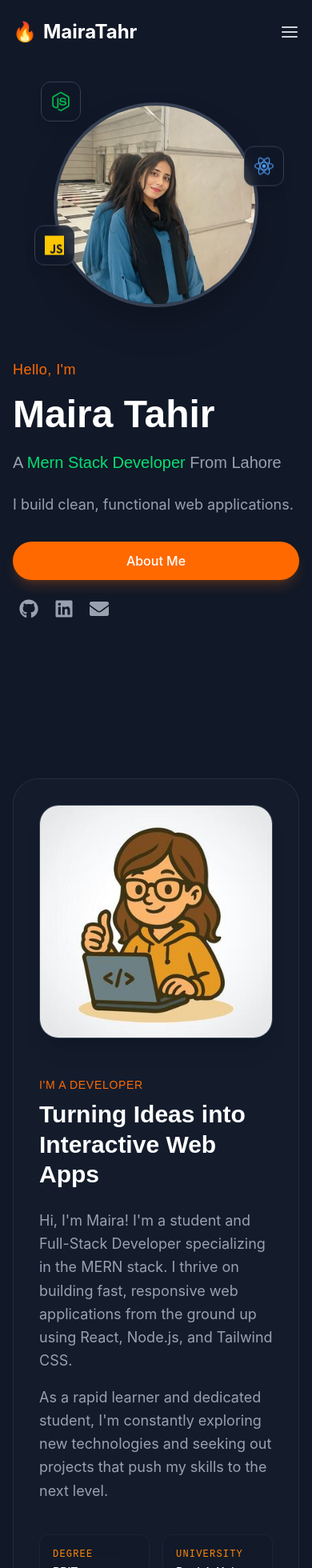
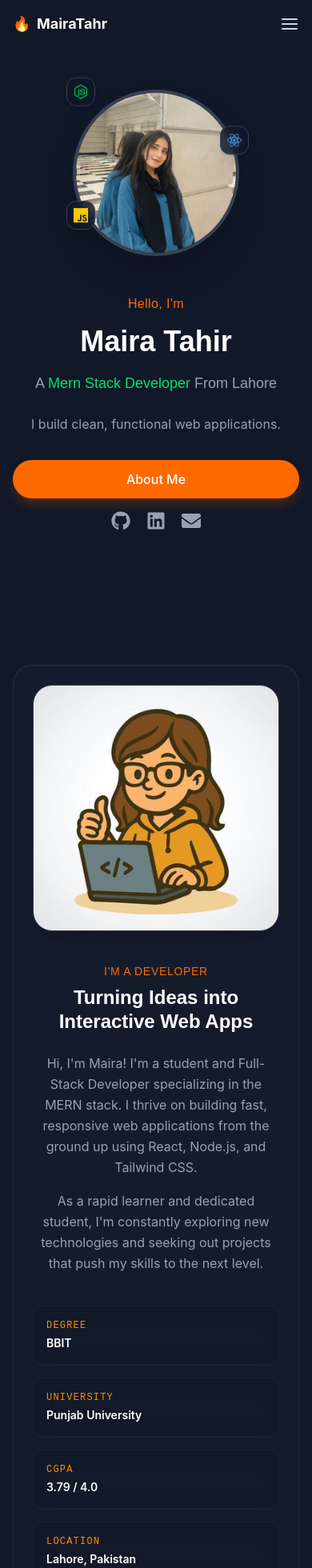
Before and after one commit to maira32/react-portfolio, a React (Vite) app: page / in a window 390 px wide. Shown: the top 1960 px of the page at 80% size. Built offline with nearby package versions, Linux system fonts and the light colour scheme.

Commit message:
final responsive check

```diff
--- a/src/components/About.jsx
+++ b/src/components/About.jsx
@@ -8,10 +8,10 @@ const personalInfo = [
 
 const About = () => {
   return (
-    <section id="about" className="py-20 px-4 sm:px-6 lg:px-8 max-w-7xl mx-auto">
-      <div className="bg-gray-800/30 rounded-[2rem] p-8 md:p-16 border border-gray-700/50 flex flex-col lg:flex-row items-center gap-12 lg:gap-20">
+    <section id="about" className="py-16 sm:py-20 px-4 sm:px-6 lg:px-8 max-w-7xl mx-auto">
+      <div className="bg-gray-800/30 rounded-[1.5rem] sm:rounded-[2rem] p-6 sm:p-8 md:p-16 border border-gray-700/50 flex flex-col lg:flex-row items-center gap-10 sm:gap-12 lg:gap-20">
 
-        <div className="w-full lg:w-5/12">
+        <div className="w-full max-w-xs sm:max-w-sm lg:max-w-none lg:w-5/12">
          <img
   src="/img2.jpg"
   alt="About Me"
@@ -19,30 +19,30 @@ const About = () => {
 />
         </div>
 
-        <div className="w-full lg:w-7/12">
+        <div className="w-full lg:w-7/12 text-center lg:text-left">
           <h4 className="text-orange-500 font-medium mb-2 tracking-wider uppercase text-sm">I'm a Developer</h4>
-          <h2 className="text-3xl md:text-5xl font-bold text-white mb-6 leading-tight">
+          <h2 className="text-2xl sm:text-3xl md:text-5xl font-bold text-white mb-6 leading-tight">
             Turning Ideas into Interactive Web Apps
           </h2>
 
-          <div className="space-y-4 text-gray-400 text-lg leading-relaxed">
+          <div className="space-y-4 text-gray-400 text-base sm:text-lg leading-relaxed">
             <p>
             Hi, I'm Maira! I'm a student and Full-Stack Developer specializing in the MERN stack. I thrive on building fast, responsive web applications from the ground up using React, Node.js, and Tailwind CSS.
             </p>
             <p>
 As a rapid learner and dedicated student, I'm constantly exploring new technologies and seeking out projects that push my skills to the next level.            </p>
           </div>
-<div className="mt-10 grid grid-cols-2 md:grid-cols-3 gap-4">
+<div className="mt-10 grid grid-cols-1 sm:grid-cols-2 md:grid-cols-3 gap-4">
   {personalInfo.map((info) => (
     <div
       key={info.label}
-      className="glass p-4 rounded-xl border border-gray-700/50 hover:border-cyan-400/50 hover:-translate-y-1 transition-all duration-300 overflow-hidden"
+      className="glass p-4 rounded-xl border border-gray-700/50 hover:border-cyan-400/50 hover:-translate-y-1 transition-all duration-300 overflow-hidden text-left"
     >
       <p className="font-mono text-xs text-orange-400 uppercase tracking-widest mb-1 truncate block">
         {info.label}
       </p>
 
-      <p className="font-body text-white font-semibold text-sm sm:text break-all">
+      <p className="font-body text-white font-semibold text-sm sm:text break-words">
         {info.value}
       </p>
     </div>
--- a/src/components/Footer.jsx
+++ b/src/components/Footer.jsx
@@ -1,7 +1,7 @@
 const Footer = () => {
   return (
-    <footer className="py-8 text-center border-t border-gray-800 mt-10 bg-gray-900">
-      <p className="text-gray-500 text-sm">
+    <footer className="py-6 sm:py-8 px-4 text-center border-t border-gray-800 mt-10 bg-gray-900">
+      <p className="text-gray-500 text-xs sm:text-sm">
         © {new Date().getFullYear()} Maira Tahir. All rights reserved.
       </p>
     </footer>
--- a/src/components/Hero.jsx
+++ b/src/components/Hero.jsx
@@ -2,22 +2,22 @@ import { FaGithub, FaLinkedin, FaEnvelope } from 'react-icons/fa';
 import { SiNodedotjs, SiReact, SiLinux, SiJavascript } from 'react-icons/si';
 const Hero = () => {
   return (
-    <section id="home" className="pt-32 pb-20 md:pt-48 md:pb-32 px-4 sm:px-6 lg:px-8 max-w-7xl mx-auto flex flex-col-reverse md:flex-row items-center justify-between min-h-screen">
+    <section id="home" className="pt-28 pb-16 sm:pt-32 sm:pb-20 md:pt-40 md:pb-24 lg:pt-48 lg:pb-32 px-4 sm:px-6 lg:px-8 max-w-7xl mx-auto flex flex-col-reverse md:flex-row items-center justify-center md:justify-between gap-12 md:gap-8 lg:gap-0">
 
-      <div className="w-full md:w-1/2 mt-16 md:mt-0 z-10 relative">
-        <h2 className="text-orange-500 font-medium text-lg md:text-xl mb-3 tracking-wide">Hello, I'm</h2>
-        <h1 className="text-5xl md:text-7xl font-bold text-white mb-4 leading-tight">
+      <div className="w-full md:w-1/2 z-10 relative text-center md:text-left">
+        <h2 className="text-orange-500 font-medium text-base sm:text-lg md:text-xl mb-3 tracking-wide">Hello, I'm</h2>
+        <h1 className="text-4xl sm:text-5xl md:text-7xl font-bold text-white mb-4 leading-tight">
           Maira Tahir
         </h1>
-        <h3 className="text-xl md:text-2xl text-gray-400 mb-6 font-light">
+        <h3 className="text-lg sm:text-xl md:text-2xl text-gray-400 mb-6 font-light">
           A <span className="text-green-400 font-medium">Mern Stack Developer</span> From
            {' '}Lahore
         </h3>
-        <p className="text-gray-400 text-lg mb-8 max-w-lg leading-relaxed">
+        <p className="text-gray-400 text-base sm:text-lg mb-8 max-w-lg mx-auto md:mx-0 leading-relaxed">
          I build clean, functional web applications.
         </p>
 
-        <div className="flex flex-col sm:flex-row items-start sm:items-center gap-6 mb-10">
+        <div className="flex flex-col sm:flex-row items-center md:items-center gap-4 sm:gap-6 mb-10">
           <a href="#about" className="bg-orange-500 hover:bg-orange-600 text-white px-8 py-3 rounded-full font-medium transition-all duration-300 shadow-lg shadow-orange-500/20 w-full sm:w-auto text-center">
             About Me
           </a>
@@ -31,23 +31,23 @@ const Hero = () => {
 
       <div className="w-full md:w-1/2 relative flex justify-center items-center">
 
-        <div className="relative w-64 h-64 md:w-80 md:h-80 xl:w-96 xl:h-96">
+        <div className="relative w-52 h-52 sm:w-72 sm:h-72 md:w-80 md:h-80 xl:w-96 xl:h-96">
            <img
   src="/pic.png"
   alt="Maira Tahir"
   className="w-full h-full object-cover rounded-full border-4 border-gray-700 overflow-hidden shadow-2xl"
 />
 
-<div className="absolute -top-4 -left-4 bg-gray-900/80 backdrop-blur p-3 rounded-xl shadow-lg border border-gray-700 animate-[bounce_3s_infinite]">
-  <SiNodedotjs className="text-green-500 text-2xl" />
+<div className="absolute -top-2 -left-2 sm:-top-4 sm:-left-4 bg-gray-900/80 backdrop-blur p-2 sm:p-3 rounded-xl shadow-lg border border-gray-700 animate-[bounce_3s_infinite]">
+  <SiNodedotjs className="text-green-500 text-lg sm:text-2xl" />
 </div>
 
-<div className="absolute top-1/4 -right-8 bg-gray-900/80 backdrop-blur p-3 rounded-xl shadow-lg border border-gray-700 animate-[bounce_4s_infinite]">
-  <SiReact className="text-blue-400 text-2xl" />
+<div className="absolute top-1/4 -right-3 sm:-right-8 bg-gray-900/80 backdrop-blur p-2 sm:p-3 rounded-xl shadow-lg border border-gray-700 animate-[bounce_4s_infinite]">
+  <SiReact className="text-blue-400 text-lg sm:text-2xl" />
 </div>
 
-<div className="absolute bottom-10 -left-6 bg-gray-900/80 backdrop-blur p-3 rounded-xl shadow-lg border border-gray-700 animate-[bounce_3.5s_infinite]">
-  <SiJavascript className="text-yellow-400 text-2xl" />
+<div className="absolute bottom-6 -left-2 sm:bottom-10 sm:-left-6 bg-gray-900/80 backdrop-blur p-2 sm:p-3 rounded-xl shadow-lg border border-gray-700 animate-[bounce_3.5s_infinite]">
+  <SiJavascript className="text-yellow-400 text-lg sm:text-2xl" />
 </div>
         </div>
       </div>
--- a/src/components/Login.jsx
+++ b/src/components/Login.jsx
@@ -57,13 +57,13 @@ localStorage.setItem('portfolio_user', JSON.stringify(data.user));
   };
 
   return (
-    <div className="min-h-screen flex flex-col items-center justify-center px-4 relative">
-      <button onClick={() => setPage('home')} className="inline-block mb-8 md:mb-0 md:absolute top-8 left-8 border border-orange-500 text-orange-500 hover:bg-orange-500 hover:text-white px-5 py-2 rounded-full transition-all duration-300 text-sm font-medium">
+    <div className="min-h-screen flex flex-col items-center justify-center px-4 py-16 sm:py-4 relative">
+      <button onClick={() => setPage('home')} className="inline-block mb-8 md:mb-0 md:absolute top-8 left-4 sm:left-8 border border-orange-500 text-orange-500 hover:bg-orange-500 hover:text-white px-5 py-2 rounded-full transition-all duration-300 text-sm font-medium">
         ← Back to Portfolio
       </button>
 
-      <div className="bg-gray-800/50 p-8 rounded-2xl border border-gray-700 w-full max-w-md shadow-2xl">
-        <h2 className="text-3xl font-bold text-white mb-6 text-center">Welcome Back</h2>
+      <div className="bg-gray-800/50 p-6 sm:p-8 rounded-2xl border border-gray-700 w-full max-w-md shadow-2xl">
+        <h2 className="text-2xl sm:text-3xl font-bold text-white mb-6 text-center">Welcome Back</h2>
 
         {apiError && (
           <div className="bg-red-500/10 border border-red-500 text-red-500 p-3 rounded-lg text-sm mb-4 text-center">
@@ -74,14 +74,14 @@ localStorage.setItem('portfolio_user', JSON.stringify(data.user));
         <form onSubmit={handleSubmit} className="space-y-4">
           <div>
             <label className="block text-gray-400 text-sm font-medium mb-2">Email</label>
-            <input type="email" placeholder='Email' value={formData.email} onChange={(e) => setFormData({...formData, email: e.target.value})}
+            <input type="email" placeholder='Email' autoComplete="off" value={formData.email} onChange={(e) => setFormData({...formData, email: e.target.value})}
               className={`w-full bg-gray-900 text-white px-4 py-3 rounded-lg border focus:outline-none focus:ring-2 transition-colors ${errors.email ? 'border-red-500 focus:ring-red-500' : 'border-gray-700 focus:border-orange-500 focus:ring-orange-500/50'}`} />
             {errors.email && <p className="text-red-500 text-xs mt-1">{errors.email}</p>}
           </div>
 
           <div>
             <label className="block text-gray-400 text-sm font-medium mb-2">Password</label>
-            <input type="password" placeholder="Password" value={formData.password} onChange={(e) => setFormData({...formData, password: e.target.value})}
+            <input type="password" placeholder="Password" autoComplete="new-password" value={formData.password} onChange={(e) => setFormData({...formData, password: e.target.value})}
               className={`w-full bg-gray-900 text-white px-4 py-3 rounded-lg border focus:outline-none focus:ring-2 transition-colors ${errors.password ? 'border-red-500 focus:ring-red-500' : 'border-gray-700 focus:border-orange-500 focus:ring-orange-500/50'}`} />
             {errors.password && <p className="text-red-500 text-xs mt-1">{errors.password}</p>}
           </div>
--- a/src/components/Navbar.jsx
+++ b/src/components/Navbar.jsx
@@ -27,39 +27,39 @@ const Navbar = ({ setPage }) => {
   };
 
   return (
-    <nav className={`fixed w-full z-50 transition-all duration-300 ${isScrolled ? 'bg-gray-900/95 backdrop-blur-sm py-4 shadow-lg border-b border-gray-800' : 'bg-transparent py-6'}`}>
+    <nav className={`fixed w-full z-50 transition-all duration-300 ${isScrolled ? 'bg-gray-900/95 backdrop-blur-sm py-3 sm:py-4 shadow-lg border-b border-gray-800' : 'bg-transparent py-4 sm:py-6'}`}>
       <div className="max-w-7xl mx-auto px-4 sm:px-6 lg:px-8">
         <div className="flex justify-between items-center">
 
-          <div className="flex-shrink-0">
-            <a href="#home" onClick={handleNavClick} className="text-2xl font-bold text-white flex items-center gap-2 cursor-pointer">
-              <span className="text-orange-500">🔥</span>
-              MairaTahr
+          <div className="min-w-0 flex-1 mr-2 md:flex-shrink-0 md:flex-none">
+            <a href="#home" onClick={handleNavClick} className="text-lg sm:text-xl md:text-2xl font-bold text-white flex items-center gap-2 cursor-pointer truncate">
+              <span className="text-orange-500 shrink-0">🔥</span>
+              <span className="truncate">MairaTahr</span>
             </a>
           </div>
 
-          <div className="hidden md:flex items-center space-x-6 lg:space-x-8">
+          <div className="hidden md:flex items-center space-x-4 lg:space-x-8">
             {navLinks.map((link) => (
               <a key={link.name} href={link.href} onClick={handleNavClick} className="text-gray-300 hover:text-orange-500 transition-colors text-sm font-medium">
                 {link.name}
               </a>
             ))}
 
-            <a href="/Resume.pdf" className="border border-orange-500 text-orange-500 hover:bg-orange-500 hover:text-white px-5 py-2 rounded-full transition-all duration-300 text-sm font-medium">
+            <a href="/Resume.pdf" className="border border-orange-500 text-orange-500 hover:bg-orange-500 hover:text-white px-4 lg:px-5 py-2 rounded-full transition-all duration-300 text-sm font-medium whitespace-nowrap">
               Download CV
             </a>
 
-            <div className="flex items-center space-x-4 border-l border-gray-700 pl-6 ml-2">
+            <div className="flex items-center space-x-3 lg:space-x-4 border-l border-gray-700 pl-4 lg:pl-6 ml-1 lg:ml-2">
               <button onClick={() => setPage('login')} className="text-gray-300 hover:text-white transition-colors text-sm font-medium">
                 Login
               </button>
-              <button onClick={() => setPage('signup')} className="bg-orange-500 hover:bg-orange-600 text-white px-5 py-2 rounded-full transition-all duration-300 text-sm font-medium">
+              <button onClick={() => setPage('signup')} className="bg-orange-500 hover:bg-orange-600 text-white px-4 lg:px-5 py-2 rounded-full transition-all duration-300 text-sm font-medium whitespace-nowrap">
                 Sign Up
               </button>
             </div>
           </div>
 
-          <div className="md:hidden flex items-center">
+          <div className="md:hidden flex items-center shrink-0">
             <button onClick={() => setIsMobileMenuOpen(!isMobileMenuOpen)} className="text-gray-300 hover:text-white focus:outline-none">
               {isMobileMenuOpen ? <FiX size={24} /> : <FiMenu size={24} />}
             </button>
@@ -68,7 +68,7 @@ const Navbar = ({ setPage }) => {
       </div>
 
       {isMobileMenuOpen && (
-        <div className="md:hidden bg-gray-900 absolute w-full shadow-xl border-b border-gray-800">
+        <div className="md:hidden bg-gray-900 absolute w-full shadow-xl border-b border-gray-800 max-h-[calc(100vh-4rem)] overflow-y-auto">
           <div className="px-4 pt-2 pb-6 space-y-2">
             {navLinks.map((link) => (
               <a key={link.name} href={link.href} onClick={handleNavClick} className="block px-3 py-3 text-base font-medium text-gray-300 hover:text-orange-500 hover:bg-gray-800 rounded-md">
--- a/src/components/Projects.jsx
+++ b/src/components/Projects.jsx
@@ -1,7 +1,7 @@
 import { FaGithub, FaExternalLinkAlt } from 'react-icons/fa';
 
 const ProjectCard = ({ title, description, tech, liveUrl, githubUrl, image }) => (  <div className="bg-gray-800/30 rounded-2xl overflow-hidden border border-gray-700/50 hover:border-orange-500/50 transition-all duration-300 group flex flex-col h-full shadow-lg">
-    <div className="relative overflow-hidden h-56">
+    <div className="relative overflow-hidden h-48 sm:h-56">
       <img
   src={image}
   alt="Project preview"
@@ -9,8 +9,8 @@ const ProjectCard = ({ title, description, tech, liveUrl, githubUrl, image }) =>
 />
     </div>
 
-    <div className="p-6 flex flex-col flex-grow">
-      <h3 className="text-2xl font-bold text-white mb-3">{title}</h3>
+    <div className="p-5 sm:p-6 flex flex-col flex-grow">
+      <h3 className="text-xl sm:text-2xl font-bold text-white mb-3">{title}</h3>
       <p className="text-gray-400 text-sm mb-6 flex-grow leading-relaxed">
         {description}
       </p>
@@ -23,7 +23,7 @@ const ProjectCard = ({ title, description, tech, liveUrl, githubUrl, image }) =>
         ))}
       </div>
 
-      <div className="flex gap-4 mt-auto">
+      <div className="flex flex-col sm:flex-row gap-3 sm:gap-4 mt-auto">
         <a href={liveUrl} target="_blank" rel="noopener noreferrer" className="flex-1 flex items-center justify-center gap-2 bg-orange-500 hover:bg-orange-600 text-white py-2.5 rounded-xl text-sm font-medium transition-colors">
           <FaExternalLinkAlt size={12} /> Live Demo
         </a>
@@ -64,13 +64,13 @@ const Projects = () => {
   ];
 
   return (
-    <section id="projects" className="py-20 px-4 sm:px-6 lg:px-8 max-w-7xl mx-auto">
-      <div className="text-center mb-16">
+    <section id="projects" className="py-16 sm:py-20 px-4 sm:px-6 lg:px-8 max-w-7xl mx-auto">
+      <div className="text-center mb-12 sm:mb-16">
         <h4 className="text-orange-500 font-medium mb-2 tracking-wider uppercase text-sm">Portfolio</h4>
-        <h2 className="text-3xl md:text-5xl font-bold text-white">My Work</h2>
+        <h2 className="text-2xl sm:text-3xl md:text-5xl font-bold text-white">My Work</h2>
       </div>
 
-      <div className="grid grid-cols-1 md:grid-cols-2 lg:grid-cols-3 gap-8">
+      <div className="grid grid-cols-1 md:grid-cols-2 lg:grid-cols-3 gap-6 sm:gap-8">
         {projectsData.map((project, index) => (
           <ProjectCard key={index} {...project} />
         ))}
--- a/src/components/Signup.jsx
+++ b/src/components/Signup.jsx
@@ -61,13 +61,13 @@ const Signup = ({ setPage }) => {
   };
 
   return (
-    <div className="min-h-screen flex flex-col items-center justify-center px-4 relative">
-      <button onClick={() => setPage('home')} className="inline-block mb-8 md:mb-0 md:absolute top-8 left-8 border border-orange-500 text-orange-500 hover:bg-orange-500 hover:text-white px-5 py-2 rounded-full transition-all duration-300 text-sm font-medium">
+    <div className="min-h-screen flex flex-col items-center justify-center px-4 py-16 sm:py-4 relative">
+      <button onClick={() => setPage('home')} className="inline-block mb-8 md:mb-0 md:absolute top-8 left-4 sm:left-8 border border-orange-500 text-orange-500 hover:bg-orange-500 hover:text-white px-5 py-2 rounded-full transition-all duration-300 text-sm font-medium">
         ← Back to Portfolio
       </button>
 
-      <div className="bg-gray-800/50 p-8 rounded-2xl border border-gray-700 w-full max-w-md shadow-2xl">
-        <h2 className="text-3xl font-bold text-white mb-6 text-center">Create Account</h2>
+      <div className="bg-gray-800/50 p-6 sm:p-8 rounded-2xl border border-gray-700 w-full max-w-md shadow-2xl">
+        <h2 className="text-2xl sm:text-3xl font-bold text-white mb-6 text-center">Create Account</h2>
 
         {apiError && <div className="bg-red-500/10 border border-red-500 text-red-500 p-3 rounded-lg text-sm mb-4 text-center">{apiError}</div>}
         {apiSuccess && <div className="bg-green-500/10 border border-green-500 text-green-500 p-3 rounded-lg text-sm mb-4 text-center">{apiSuccess}</div>}
@@ -75,28 +75,28 @@ const Signup = ({ setPage }) => {
         <form onSubmit={handleSubmit} className="space-y-4">
           <div>
             <label className="block text-gray-400 text-sm font-medium mb-2">Name</label>
-            <input type="text" placeholder='Full Name' onChange={(e) => setFormData({...formData, name: e.target.value})}
+            <input type="text" placeholder='Full Name' autoComplete="off" onChange={(e) => setFormData({...formData, name: e.target.value})}
               className={`w-full bg-gray-900 text-white px-4 py-3 rounded-lg border focus:outline-none ${errors.name ? 'border-red-500' : 'border-gray-700 focus:border-orange-500'}`} />
             {errors.name && <p className="text-red-500 text-xs mt-1">{errors.name}</p>}
           </div>
 
           <div>
             <label className="block text-gray-400 text-sm font-medium mb-2">Email</label>
-            <input type="email" placeholder='Email' onChange={(e) => setFormData({...formData, email: e.target.value})}
+            <input type="email" placeholder='Email' autoComplete="off" onChange={(e) => setFormData({...formData, email: e.target.value})}
               className={`w-full bg-gray-900 text-white px-4 py-3 rounded-lg border focus:outline-none ${errors.email ? 'border-red-500' : 'border-gray-700 focus:border-orange-500'}`} />
             {errors.email && <p className="text-red-500 text-xs mt-1">{errors.email}</p>}
           </div>
 
           <div>
             <label className="block text-gray-400 text-sm font-medium mb-2">Password</label>
-            <input type="password" placeholder='Password' onChange={(e) => setFormData({...formData, password: e.target.value})}
+            <input type="password" placeholder='Password' autoComplete="new-password" onChange={(e) => setFormData({...formData, password: e.target.value})}
               className={`w-full bg-gray-900 text-white px-4 py-3 rounded-lg border focus:outline-none ${errors.password ? 'border-red-500' : 'border-gray-700 focus:border-orange-500'}`} />
             {errors.password && <p className="text-red-500 text-xs mt-1">{errors.password}</p>}
           </div>
 
           <div>
             <label className="block text-gray-400 text-sm font-medium mb-2">Confirm Password</label>
-            <input type="password" placeholder='Confirm Password' onChange={(e) => setFormData({...formData, confirmPassword: e.target.value})}
+            <input type="password" placeholder='Confirm Password' autoComplete="new-password" onChange={(e) => setFormData({...formData, confirmPassword: e.target.value})}
               className={`w-full bg-gray-900 text-white px-4 py-3 rounded-lg border focus:outline-none ${errors.confirmPassword ? 'border-red-500' : 'border-gray-700 focus:border-orange-500'}`} />
             {errors.confirmPassword && <p className="text-red-500 text-xs mt-1">{errors.confirmPassword}</p>}
           </div>
--- a/src/components/Skills.jsx
+++ b/src/components/Skills.jsx
@@ -2,11 +2,11 @@ import { SiCplusplus, SiPython, SiNodedotjs, SiExpress, SiWordpress, SiPhp, SiHt
 import { FaNetworkWired, FaServer } from 'react-icons/fa';
 
 const SkillCard = ({ icon, name }) => (
-  <div className="flex flex-col items-center justify-center p-6 bg-gray-800/40 rounded-2xl border border-gray-700 hover:border-orange-500/50 hover:bg-gray-800 transition-all duration-300 group shadow-lg">
-    <div className="text-4xl mb-4 text-gray-400 group-hover:text-white transition-colors duration-300 group-hover:scale-110 transform">
+  <div className="flex flex-col items-center justify-center p-4 sm:p-6 bg-gray-800/40 rounded-2xl border border-gray-700 hover:border-orange-500/50 hover:bg-gray-800 transition-all duration-300 group shadow-lg">
+    <div className="text-3xl sm:text-4xl mb-3 sm:mb-4 text-gray-400 group-hover:text-white transition-colors duration-300 group-hover:scale-110 transform">
       {icon}
     </div>
-    <span className="text-sm font-medium text-gray-300 text-center">{name}</span>
+    <span className="text-xs sm:text-sm font-medium text-gray-300 text-center">{name}</span>
   </div>
 );
 
@@ -34,17 +34,17 @@ const Skills = () => {
   const categories = ['Frontend', 'Backend', 'Tools & Other'];
 
   return (
-    <section id="skills" className="py-20 px-4 sm:px-6 lg:px-8 max-w-7xl mx-auto">
-      <div className="text-center mb-16">
+    <section id="skills" className="py-16 sm:py-20 px-4 sm:px-6 lg:px-8 max-w-7xl mx-auto">
+      <div className="text-center mb-12 sm:mb-16">
         <h4 className="text-orange-500 font-medium mb-2 tracking-wider uppercase text-sm">My Expertise</h4>
-        <h2 className="text-3xl md:text-5xl font-bold text-white">Skills & Technologies</h2>
+        <h2 className="text-2xl sm:text-3xl md:text-5xl font-bold text-white">Skills & Technologies</h2>
       </div>
 
-      <div className="space-y-16">
+      <div className="space-y-12 sm:space-y-16">
         {categories.map(category => (
           <div key={category}>
-            <h3 className="text-xl md:text-2xl font-semibold text-white mb-8 pb-3 border-b border-gray-800 inline-block">{category}</h3>
-            <div className="grid grid-cols-2 sm:grid-cols-3 md:grid-cols-4 lg:grid-cols-6 gap-6">
+            <h3 className="text-lg sm:text-xl md:text-2xl font-semibold text-white mb-6 sm:mb-8 pb-3 border-b border-gray-800 inline-block">{category}</h3>
+            <div className="grid grid-cols-2 sm:grid-cols-3 md:grid-cols-4 lg:grid-cols-6 gap-4 sm:gap-6">
               {skillsData.filter(skill => skill.category === category).map((skill, index) => (
                 <SkillCard key={index} icon={skill.icon} name={skill.name} />
               ))}
```
Also changed, not shown: src/components/Contact.jsx (+16 -16 lines).
